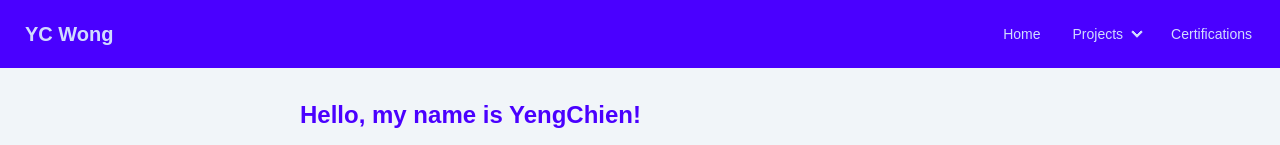
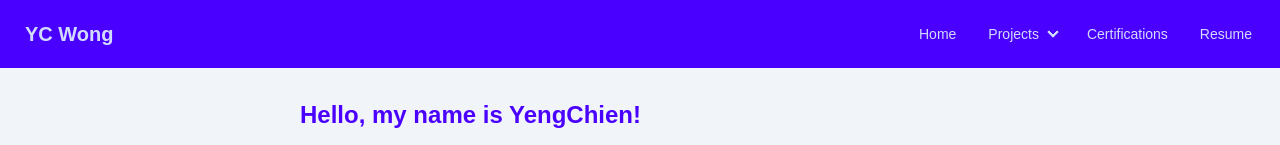
Before and after one commit to WongYC-66/website, a Next.js app: page / in a window 1280 px wide. Shown: the top 145 px of the page. Built offline with nearby package versions, Linux system fonts and the light colour scheme.

Commit message:
add(navbar): link to my resume at navbar

```diff
--- a/app/ui/navbar.jsx
+++ b/app/ui/navbar.jsx
@@ -16,6 +16,7 @@ export default function NavBar() {
             <div className="flex-1">
                 <Link href='/' className="btn btn-ghost text-xl">YC Wong</Link>
             </div>
+
             <div className="flex-none">
                 <ul className="menu menu-horizontal px-1">
                     <li>
@@ -38,6 +39,10 @@ export default function NavBar() {
                         <Link href='/certifications'>Certifications</Link>
                     </li>
 
+                    <li>
+                        {/* Resume Link*/}
+                        <Link href='https://raw.githubusercontent.com/WongYC-66/website/main/public/resume/Yeng_Chien_Wong_2025_07.pdf'>Resume</Link>
+                    </li>
 
                 </ul>
             </div>
```
